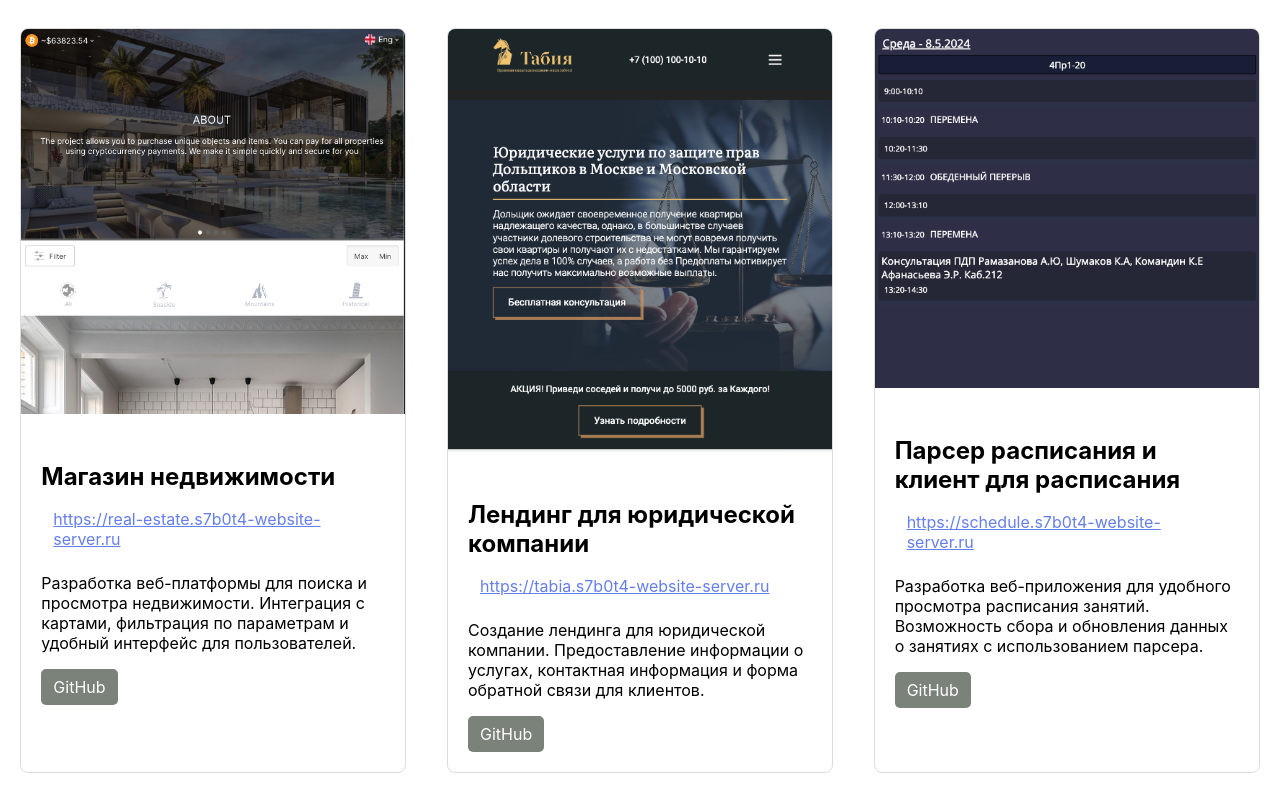
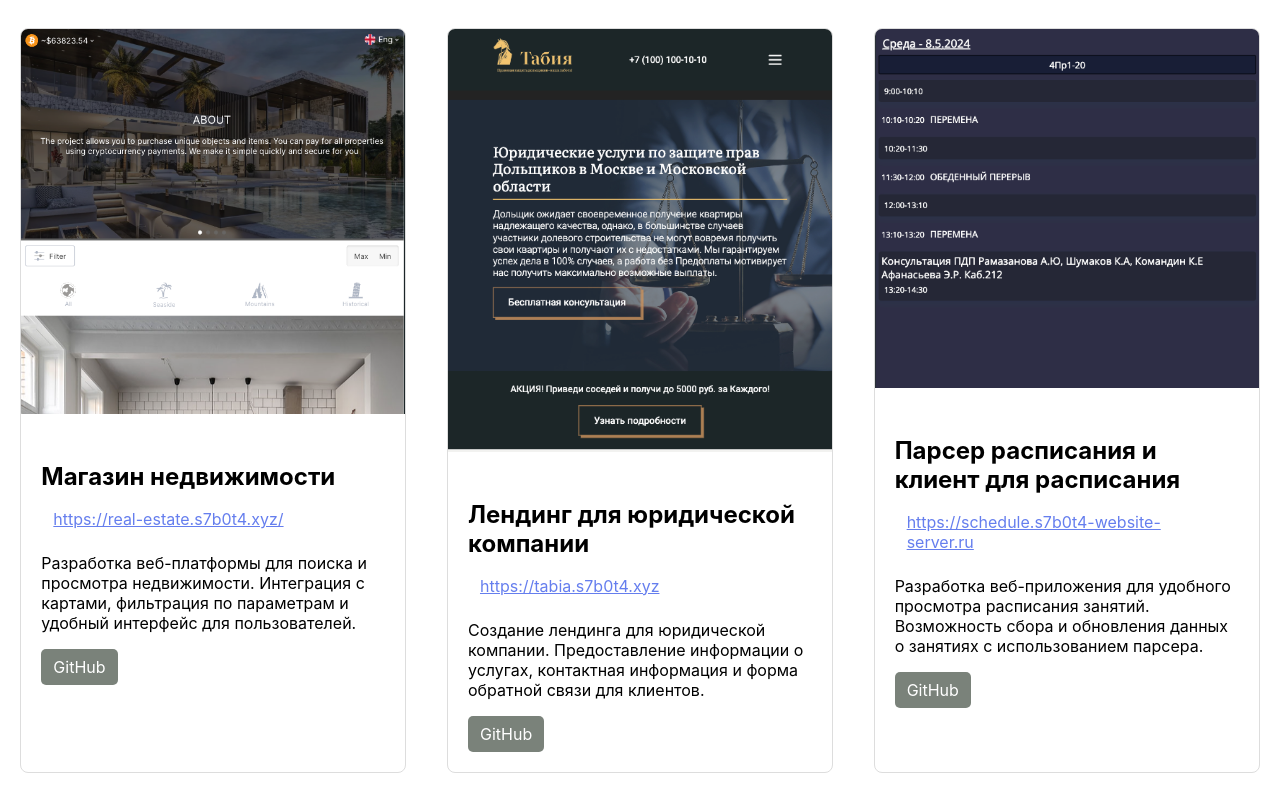
Before and after one commit to S7b0t4/tabia, a React (Create React App) app: page / in a window 1280 px wide. Shown: the part 647-1440 px from the top of the page. Built offline with nearby package versions, Linux system fonts and the light colour scheme; the HTML template or start-up script is replaced by a standard one.

Commit message:
change file with link

```diff
--- a/src/Portfolio/Portfolio.js
+++ b/src/Portfolio/Portfolio.js
@@ -1,59 +1,61 @@
-import React from 'react';
+import React from "react";
 
-import realEstate from "../Upload/real_estate.png"
-import schedule from "../Upload/Schedule.png"
-import tabia from "../Upload/Tabia.png"
+import realEstate from "../Upload/real_estate.png";
+import schedule from "../Upload/Schedule.png";
+import tabia from "../Upload/Tabia.png";
 
-import Avatar from "../Upload/avatar.svg"
+import Avatar from "../Upload/avatar.svg";
 
-import telegram from "../img/telegram.png"
-import github from "../img/github.png"
+import telegram from "../img/telegram.png";
+import github from "../img/github.png";
 
-import 'animate.css';
-
-
+import "animate.css";
 
 const DeveloperInfo = () => {
-  const prefersDarkMode = window.matchMedia && window.matchMedia('(prefers-color-scheme: dark)').matches;
+	const prefersDarkMode =
+		window.matchMedia &&
+		window.matchMedia("(prefers-color-scheme: dark)").matches;
 
-  const theme = prefersDarkMode ? 'dark' : 'light';
+	const theme = prefersDarkMode ? "dark" : "light";
 
 	return (
 		<div className={`developer_info ${theme}`}>
-      <div className='border'>
-        <div className='avatar_block animate__backInDown'>
-          <img src={Avatar} alt="Avatar" className='avatar'/>
+			<div className="border">
+				<div className="avatar_block animate__backInDown">
+					<img src={Avatar} alt="Avatar" className="avatar" />
 				</div>
 			</div>
-      <div className='text_info'>
-        <div className='cool_text animate__pulse'>Привет, меня зовут S7b0t4</div>
-        <p>
-          Web - developer
-        </p>
+			<div className="text_info">
+				<div className="cool_text animate__pulse">
+					Привет, меня зовут S7b0t4
+				</div>
+				<p>Web - developer</p>
 				<p>
 					<span className="language_name">HTML, CSS, JS</span> - более 2 лет
 				</p>
 				<p>
-          <span className="language_name">React, node.js, express, sqlite, mongoDB</span> - более 1,5 года
+					<span className="language_name">
+						React, node.js, express, sqlite, mongoDB
+					</span>{" "}
+					- более 1,5 года
 				</p>
 				<p>
-          <span className="language_name">TypeScript, tailwind, NEXT.js, bootstrap</span> - более 1 года
+					<span className="language_name">
+						TypeScript, tailwind, NEXT.js, bootstrap
+					</span>{" "}
+					- более 1 года
 				</p>
 			</div>
-      <div className='row_gap'>
-        <a href={"https://github.com/S7b0t4"} className='img_link' >
+			<div className="row_gap">
+				<a href={"https://github.com/S7b0t4"} className="img_link">
+					<img className="img" src={github} alt="github" />
+				</a>
+				<a href={"https://t.me/S7b0t4"} className="img_link">
 					<img
-          className='img'
-          src={github}
-          alt="github"
-          />
-        </a>
-        <a href={"https://t.me/S7b0t4"} className='img_link' >
-          <img
-            className='img'
+						className="img"
 						src={telegram}
 						alt="telegram"
-            style={{ cursor: 'pointer' }}
+						style={{ cursor: "pointer" }}
 					/>
 				</a>
 			</div>
@@ -62,48 +64,71 @@ const DeveloperInfo = () => {
 };
 
 const Portfolio = () => {
-  const prefersDarkMode = window.matchMedia && window.matchMedia('(prefers-color-scheme: dark)').matches;
+	const prefersDarkMode =
+		window.matchMedia &&
+		window.matchMedia("(prefers-color-scheme: dark)").matches;
 
-  const theme = prefersDarkMode ? 'dark' : 'light';
+	const theme = prefersDarkMode ? "dark" : "light";
 	const projects = [
 		{
-        "title": "Магазин недвижимости",
-        "description": "Разработка веб-платформы для поиска и просмотра недвижимости. Интеграция с картами, фильтрация по параметрам и удобный интерфейс для пользователей.",
-        "imageUrl": realEstate,
-        "projectLinkGit": "https://github.com/S7b0t4/real_estate_backend",
-        "projectLink": "https://real-estate.s7b0t4-website-server.ru"
+			title: "Магазин недвижимости",
+			description:
+				"Разработка веб-платформы для поиска и просмотра недвижимости. Интеграция с картами, фильтрация по параметрам и удобный интерфейс для пользователей.",
+			imageUrl: realEstate,
+			projectLinkGit: "https://github.com/S7b0t4/real_estate_backend",
+			projectLink: "https://real-estate.s7b0t4.xyz/",
 		},
 		{
-        "title": "Лендинг для юридической компании",
-        "description": "Создание лендинга для юридической компании. Предоставление информации о услугах, контактная информация и форма обратной связи для клиентов.",
-        "imageUrl": tabia,
-        "projectLinkGit": "https://github.com/S7b0t4/tabia.git",
-        "projectLink": "https://tabia.s7b0t4-website-server.ru"
+			title: "Лендинг для юридической компании",
+			description:
+				"Создание лендинга для юридической компании. Предоставление информации о услугах, контактная информация и форма обратной связи для клиентов.",
+			imageUrl: tabia,
+			projectLinkGit: "https://github.com/S7b0t4/tabia.git",
+			projectLink: "https://tabia.s7b0t4.xyz",
 		},
 		{
-        "title": "Парсер расписания и клиент для расписания",
-        "description": "Разработка веб-приложения для удобного просмотра расписания занятий. Возможность сбора и обновления данных о занятиях с использованием парсера.",
-        "imageUrl": schedule,
-        "projectLinkGit": "https://github.com/S7b0t4/schedule_backend",
-        "projectLink": "https://schedule.s7b0t4-website-server.ru"
-      }
+			title: "Парсер расписания и клиент для расписания",
+			description:
+				"Разработка веб-приложения для удобного просмотра расписания занятий. Возможность сбора и обновления данных о занятиях с использованием парсера.",
+			imageUrl: schedule,
+			projectLinkGit: "https://github.com/S7b0t4/schedule_backend",
+			projectLink: "https://schedule.s7b0t4-website-server.ru",
+		},
 	];
 
-    const ProjectCard = ({ title, description, imageUrl, projectLink, projectLinkGit }) => {
-      const prefersDarkMode = window.matchMedia && window.matchMedia('(prefers-color-scheme: dark)').matches;
+	const ProjectCard = ({
+		title,
+		description,
+		imageUrl,
+		projectLink,
+		projectLinkGit,
+	}) => {
+		const prefersDarkMode =
+			window.matchMedia &&
+			window.matchMedia("(prefers-color-scheme: dark)").matches;
 
-      const theme = prefersDarkMode ? 'dark' : 'light';
+		const theme = prefersDarkMode ? "dark" : "light";
 		return (
 			<div className={`project-card animate__fadeInUp ${theme}`}>
 				<img src={imageUrl} alt={title} className="project-image" />
 				<div className="project-details">
 					<h3 className="project-title">{title}</h3>
-            <a href={projectLink} target="_blank" rel="noopener noreferrer" className='project-link'>
+					<a
+						href={projectLink}
+						target="_blank"
+						rel="noopener noreferrer"
+						className="project-link"
+					>
 						{projectLink}
 					</a>
 					<p className="project-description">{description}</p>
-            <div className='link_row'>
-              <a href={projectLinkGit} target="_blank" rel="noopener noreferrer" className="project-link-git">
+					<div className="link_row">
+						<a
+							href={projectLinkGit}
+							target="_blank"
+							rel="noopener noreferrer"
+							className="project-link-git"
+						>
 							GitHub
 						</a>
 					</div>
@@ -111,7 +136,6 @@ const Portfolio = () => {
 			</div>
 		);
 	};
-
 
 	return (
 		<div className={`portfolio ${theme}`}>
```
Lines whose indentation alone changed are shown as unchanged.
